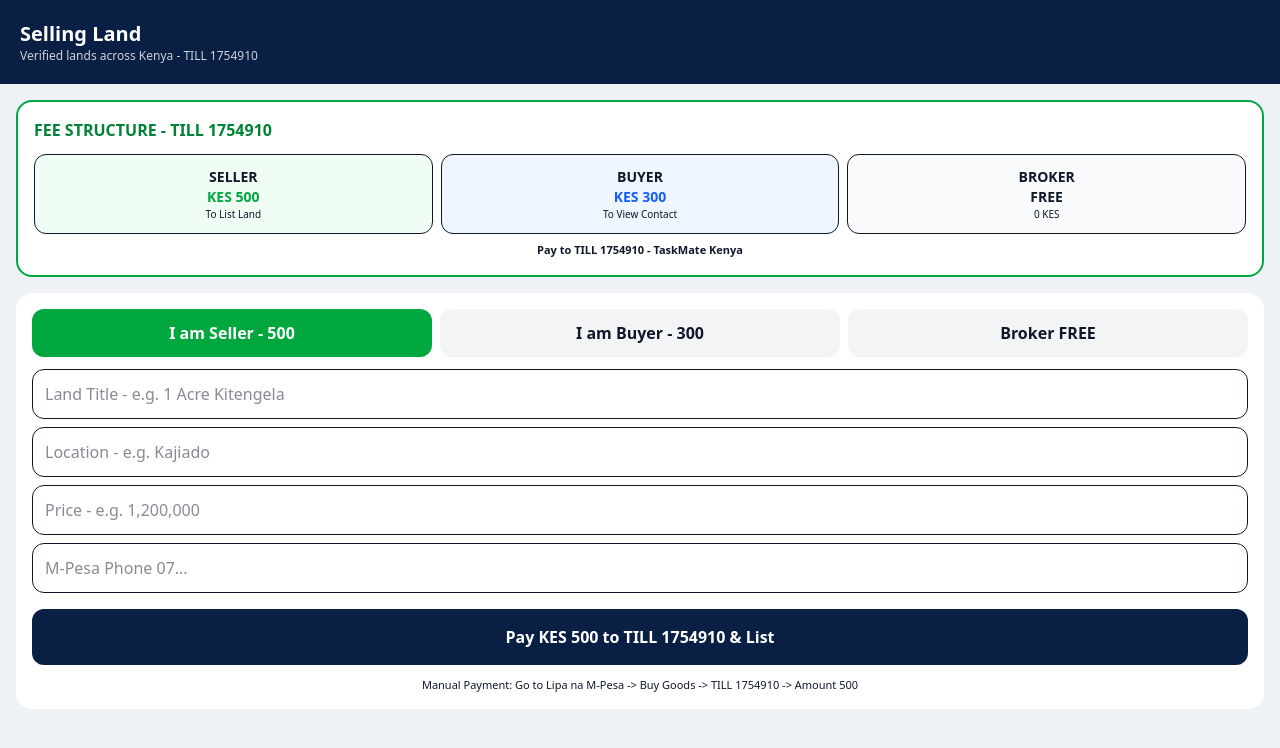
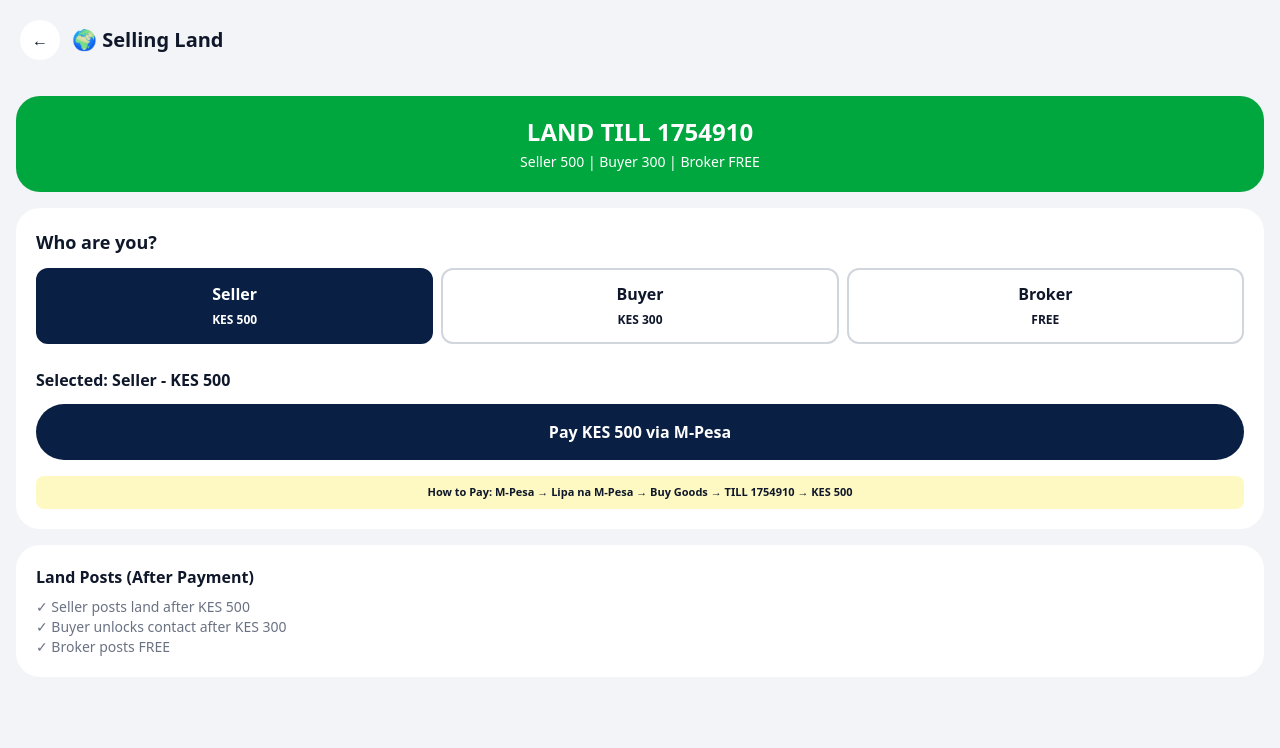
Before and after one commit to njoguemmanuel04-lgtm/taskmate, a Next.js app: page /land in a window 1280 px wide. Shown: the top 748 px of the page. Built offline with nearby package versions, Linux system fonts and the light colour scheme.

Commit message:
Update page.tsx

```diff
--- a/app/land/page.tsx
+++ b/app/land/page.tsx
@@ -1,78 +1,60 @@
 "use client";
 import { useState } from "react";
 
-export default function SellingLand() {
+export default function LandPage() {
   const TILL = "1754910";
-  const SELLER_FEE = 500;
-  const BUYER_FEE = 300;
+  const [role, setRole] = useState("Seller");
+  const fee = role === "Seller"? 500 : role === "Buyer"? 300 : 0;
 
-  const [role, setRole] = useState<"seller"|"buyer"|"broker">("seller");
-  const [phone, setPhone] = useState("");
-  const [landTitle, setLandTitle] = useState("");
-  const [location, setLocation] = useState("");
-  const [price, setPrice] = useState("");
-  const [loading, setLoading] = useState(false);
-
-  const payFee = async () => {
-    let amount = 0;
-    if (role === "seller") amount = SELLER_FEE;
-    if (role === "buyer") amount = BUYER_FEE;
-    if (role === "broker") { alert("Brokers post FREE - No payment needed"); return; }
-
-    if (!phone) { alert("Enter M-Pesa phone"); return; }
-    setLoading(true);
-    try {
-      const res = await fetch("/api/mpesa", {
-        method: "POST",
-        headers: { "Content-Type": "application/json" },
-        body: JSON.stringify({ phone, amount, till: TILL, reason: `Land ${role} fee` })
-      });
-      const data = await res.json();
-      if (res.ok) alert(`STK Push sent to ${phone} - Pay KES ${amount} to TILL ${TILL}. Check phone and enter PIN`);
-      else alert(data.message || "Payment failed - Pay manually to TILL " + TILL);
-    } catch (e) {
-      alert(`Pay manually: TILL ${TILL} - KES ${role==="seller"?500:300}. Then upload screenshot`);
+  const pay = () => {
+    if (role === "Broker") {
+      alert("Broker is FREE! Post land now.");
+      window.location.href = "/post-job";
+      return;
     }
-    setLoading(false);
+    const phone = prompt(`Enter M-Pesa phone to pay KES ${fee} as ${role}:`);
+    if (!phone) return;
+    alert(`Pay KES ${fee} to TILL ${TILL} - ${role} Fee. If STK fails, pay manually: Lipa na M-Pesa -> Buy Goods -> TILL ${TILL}`);
   };
 
   return (
-    <div className="min-h-screen bg-[#eef2f7] pb-24">
-      <div className="bg-[#0a1f44] text-white p-5">
-        <h1 className="font-black text-xl">Selling Land</h1>
-        <p className="text-xs opacity-80">Verified lands across Kenya - TILL {TILL}</p>
+    <div className="min-h-screen bg-[#f2f4f7] pb-10">
+      <div className="p-5 flex items-center gap-3">
+        <div onClick={()=>window.location.href='/'} className="w-10 h-10 bg-white rounded-full flex items-center justify-center cursor-pointer">←</div>
+        <h1 className="font-black text-xl">🌍 Selling Land</h1>
       </div>
 
       <div className="p-4 space-y-4">
-        {/* FEE CARD */}
-        <div className="bg-white rounded-2xl p-4 border-2 border-green-600">
-          <h3 className="font-black text-green-700">FEE STRUCTURE - TILL {TILL}</h3>
-          <div className="grid grid-cols-3 gap-2 mt-3 text-center text-sm">
-            <div className="bg-green-50 p-3 rounded-xl border"><div className="font-black">SELLER</div><div className="text-green-600 font-bold">KES 500</div><div className="text-[10px]">To List Land</div></div>
-            <div className="bg-blue-50 p-3 rounded-xl border"><div className="font-black">BUYER</div><div className="text-blue-600 font-bold">KES 300</div><div className="text-[10px]">To View Contact</div></div>
-            <div className="bg-gray-50 p-3 rounded-xl border"><div className="font-black">BROKER</div><div className="font-bold">FREE</div><div className="text-[10px]">0 KES</div></div>
-          </div>
-          <div className="text-center mt-2 text-[11px] font-bold">Pay to TILL {TILL} - TaskMate Kenya</div>
+        <div className="bg-green-600 text-white p-5 rounded-[24px] text-center">
+          <div className="font-black text-2xl">LAND TILL {TILL}</div>
+          <div className="text-sm mt-1">Seller 500 | Buyer 300 | Broker FREE</div>
         </div>
 
-        {/* ROLE SELECT */}
-        <div className="bg-white rounded-2xl p-4">
-          <div className="flex gap-2">
-            <button onClick={()=>setRole("seller")} className={`flex-1 p-3 rounded-xl font-bold ${role==="seller"?"bg-green-600 text-white":"bg-gray-100"}`}>I am Seller - 500</button>
-            <button onClick={()=>setRole("buyer")} className={`flex-1 p-3 rounded-xl font-bold ${role==="buyer"?"bg-blue-600 text-white":"bg-gray-100"}`}>I am Buyer - 300</button>
-            <button onClick={()=>setRole("broker")} className={`flex-1 p-3 rounded-xl font-bold ${role==="broker"?"bg-black text-white":"bg-gray-100"}`}>Broker FREE</button>
+        <div className="bg-white rounded-[24px] p-5">
+          <div className="font-black text-lg">Who are you?</div>
+          <div className="grid grid-cols-3 gap-2 mt-3">
+            <button onClick={()=>setRole("Seller")} className={`p-3 rounded-xl font-bold border-2 ${role==="Seller"?"bg-[#0a1f44] text-white border-[#0a1f44]":"bg-white border-gray-300"}`}>Seller<br/><span className="text-xs">KES 500</span></button>
+            <button onClick={()=>setRole("Buyer")} className={`p-3 rounded-xl font-bold border-2 ${role==="Buyer"?"bg-blue-600 text-white border-blue-600":"bg-white border-gray-300"}`}>Buyer<br/><span className="text-xs">KES 300</span></button>
+            <button onClick={()=>setRole("Broker")} className={`p-3 rounded-xl font-bold border-2 ${role==="Broker"?"bg-green-600 text-white border-green-600":"bg-white border-gray-300"}`}>Broker<br/><span className="text-xs">FREE</span></button>
           </div>
 
-          <input value={landTitle} onChange={e=>setLandTitle(e.target.value)} placeholder="Land Title - e.g. 1 Acre Kitengela" className="w-full mt-3 p-3 border rounded-xl" />
-          <input value={location} onChange={e=>setLocation(e.target.value)} placeholder="Location - e.g. Kajiado" className="w-full mt-2 p-3 border rounded-xl" />
-          <input value={price} onChange={e=>setPrice(e.target.value)} placeholder="Price - e.g. 1,200,000" className="w-full mt-2 p-3 border rounded-xl" />
-          <input value={phone} onChange={e=>setPhone(e.target.value)} placeholder="M-Pesa Phone 07..." className="w-full mt-2 p-3 border rounded-xl" />
+          <div className="mt-6">
+            <div className="font-bold">Selected: {role} - {role==="Broker"?"FREE":`KES ${fee}`}</div>
+            <button onClick={pay} className="w-full mt-3 bg-[#0a1f44] text-white py-4 rounded-full font-black">
+              {role==="Broker"? "Continue FREE" : `Pay KES ${fee} via M-Pesa`}
+            </button>
+          </div>
 
-          <button onClick={payFee} disabled={loading} className="w-full mt-4 bg-[#0a1f44] text-white p-4 rounded-xl font-black">
-            {loading? "Sending STK..." : role==="seller"? `Pay KES 500 to TILL ${TILL} & List` : role==="buyer"? `Pay KES 300 to TILL ${TILL} & View Contacts` : "Post as Broker - FREE"}
-          </button>
+          <div className="text-[11px] mt-4 bg-yellow-100 p-2 rounded-lg text-center font-bold">
+            How to Pay: M-Pesa → Lipa na M-Pesa → Buy Goods → TILL {TILL} → KES {fee}
+          </div>
+        </div>
 
-          <div className="text-center text-[11px] mt-3">Manual Payment: Go to Lipa na M-Pesa -&gt; Buy Goods -&gt; TILL {TILL} -&gt; Amount {role==="seller"?500:role==="buyer"?300:0}</div>
+        <div className="bg-white rounded-[24px] p-5">
+          <div className="font-black">Land Posts (After Payment)</div>
+          <div className="text-sm text-gray-500 mt-2">✓ Seller posts land after KES 500</div>
+          <div className="text-sm text-gray-500">✓ Buyer unlocks contact after KES 300</div>
+          <div className="text-sm text-gray-500">✓ Broker posts FREE</div>
         </div>
       </div>
     </div>
```
